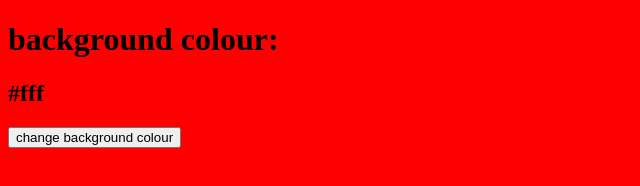
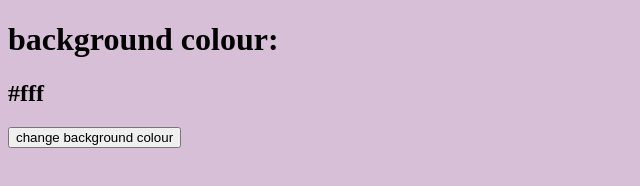
Before and after one commit to wyangynz/background-flipper, a plain HTML site: page index.html in a window 1280 px wide. Both pictures are taken after a click on the button "change background colour". Shown: the whole page, without its empty margins (0-640 px from the left). Drawn offline with Linux system fonts and the light colour scheme.

Commit message:
add colorArray

```diff
--- a/app.js
+++ b/app.js
@@ -1,7 +1,15 @@
+const colorArray = ["thistle", "cornflowerblue", "mintgreen", "mistyrose"];
 const button = document.getElementById("change-bg-button");
-const color = document.querySelector(".color");
+const colorText = document.querySelector(".color-text");
 
 button.addEventListener("click", function () {
-  console.log(document.body);
-  document.body.style.background = "red";
+  //   console.log(document.body);
+  // const randomNumber = getRandomNumber();
+  const randomNumber = 0;
+  document.body.style.background = colorArray[randomNumber];
+  colorText = colorArray[randomNumber];
 });
+
+const getRandomNumber = () => {
+  return Math.random();
+};
--- a/index.html
+++ b/index.html
@@ -8,7 +8,7 @@
   </head>
   <body>
     <h1>background colour:</h1>
-    <h2>#fff</h2>
+    <h2 class="color-text">#fff</h2>
     <button id="change-bg-button">change background colour</button>
     <script src="app.js" type="module"></script>
   </body>
```
